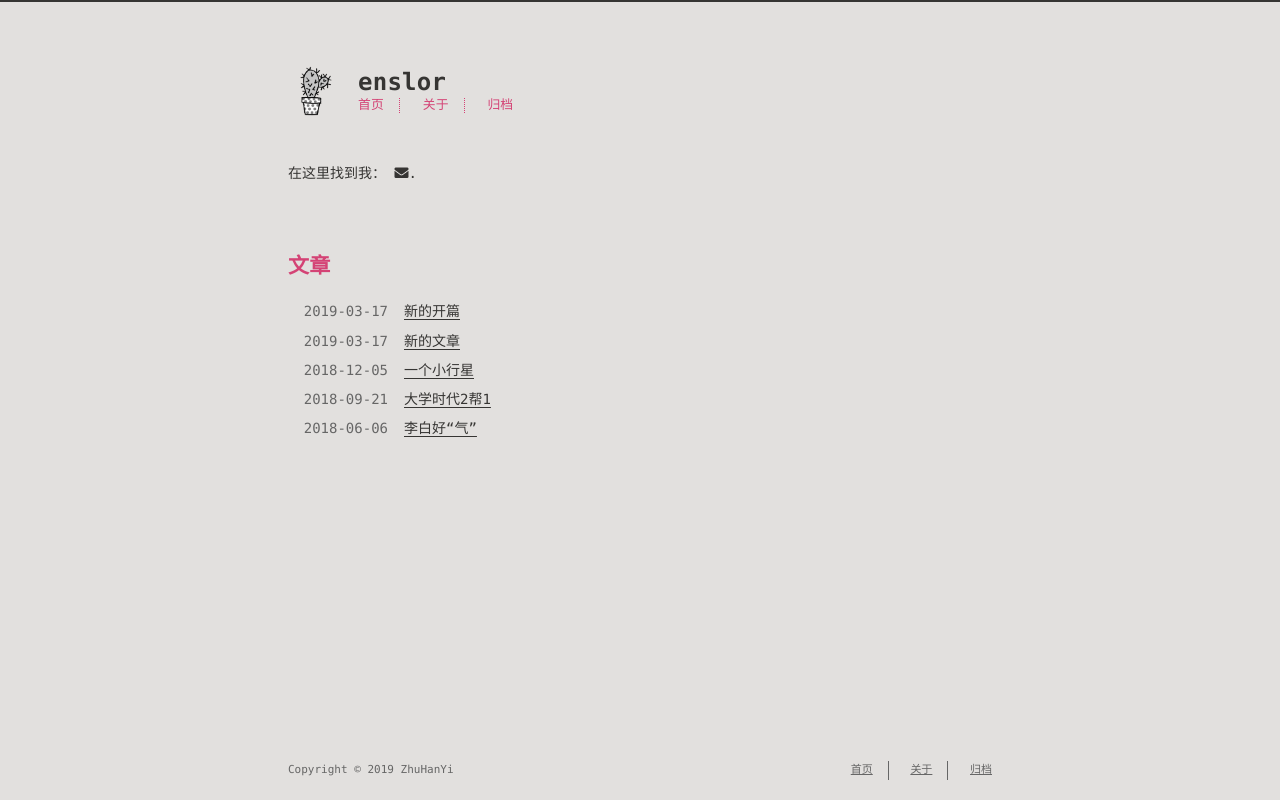
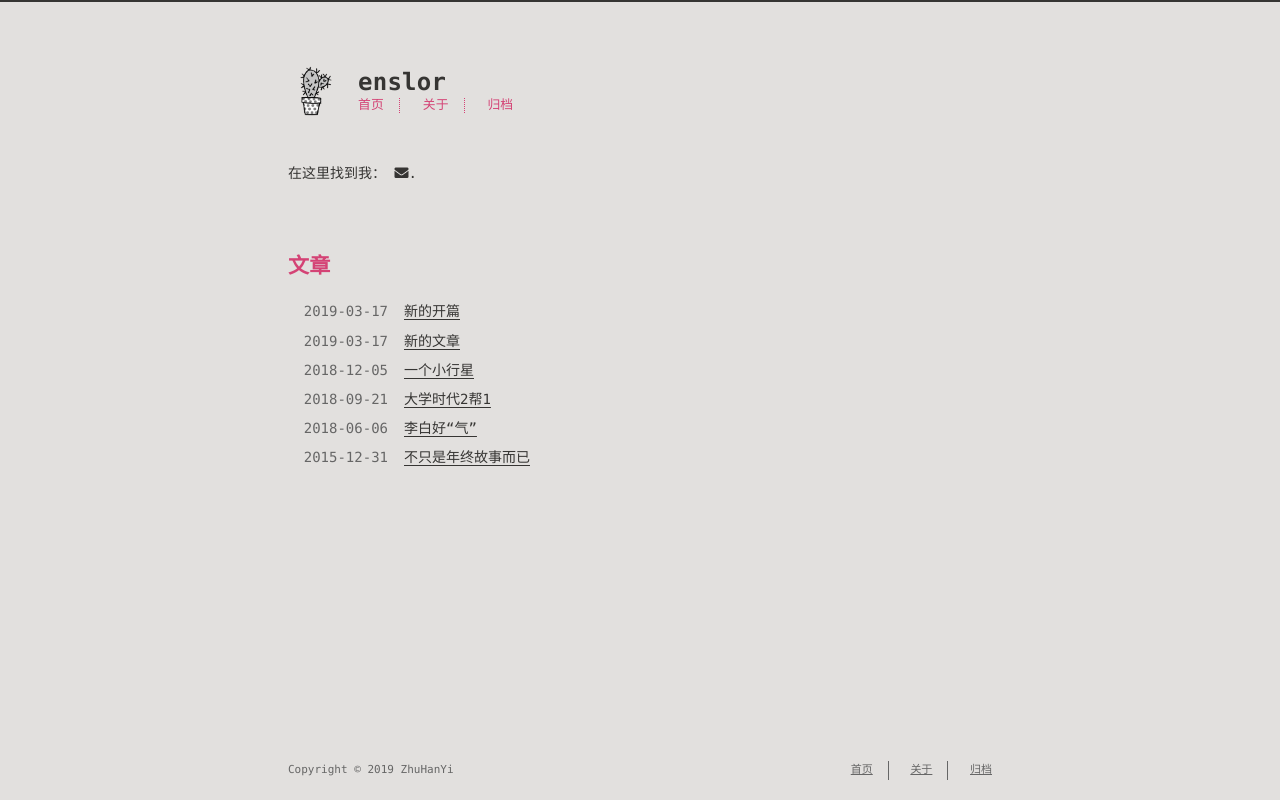
Before and after one commit to Enslor/enslor.github.io, a plain HTML site: page index.html in a window 1280 px wide. Drawn offline with Linux system fonts and the light colour scheme; a web font is replaced by a local one.

Commit message:
Site updated: 2019-03-30 22:53:55

```diff
--- a/index.html
+++ b/index.html
@@ -205,7 +205,30 @@
 </span>
       </li>
 
+      <li class="post-item">
+
+    <div class="meta">
+
+
+          <time datetime="2015-12-30T16:00:00.000Z" itemprop="datePublished">2015-12-31</time>
+
+
+    </div>
+
+
+        <span>
+
+        <a class href="/2015/12/31/不只是年终故事而已/">不只是年终故事而已</a>
+
+
+
+</span>
+      </li>
+
   </ul>
+
+
+
 
 </section>
 
```
